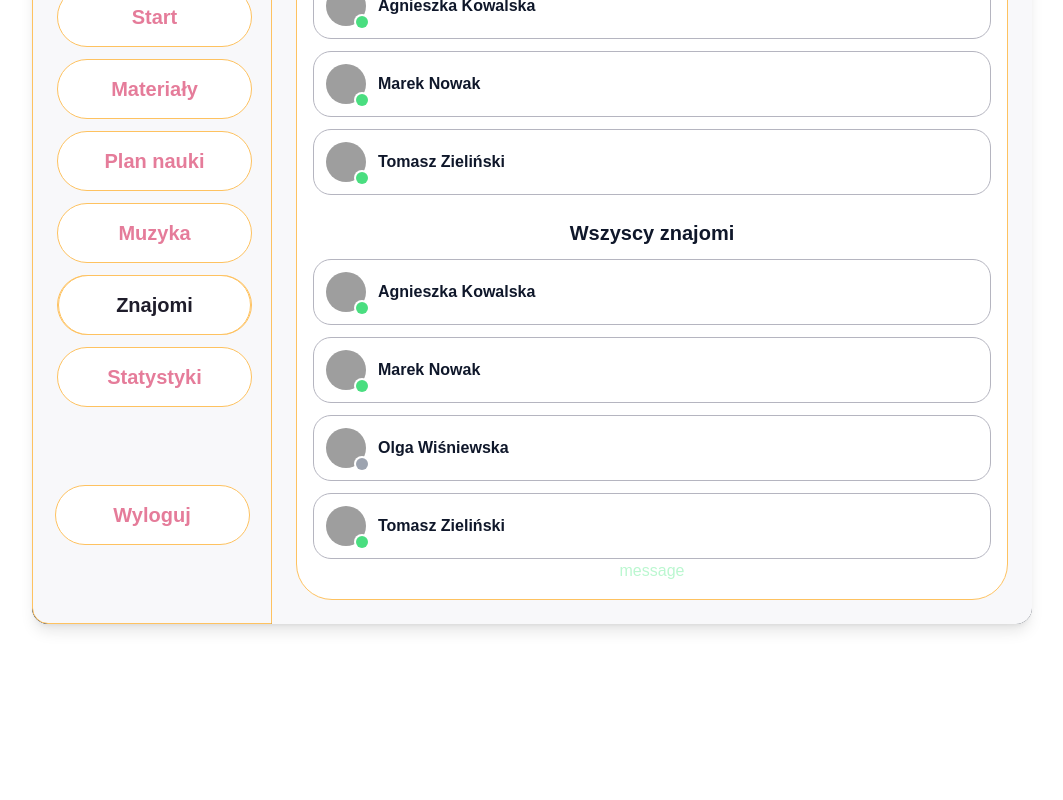
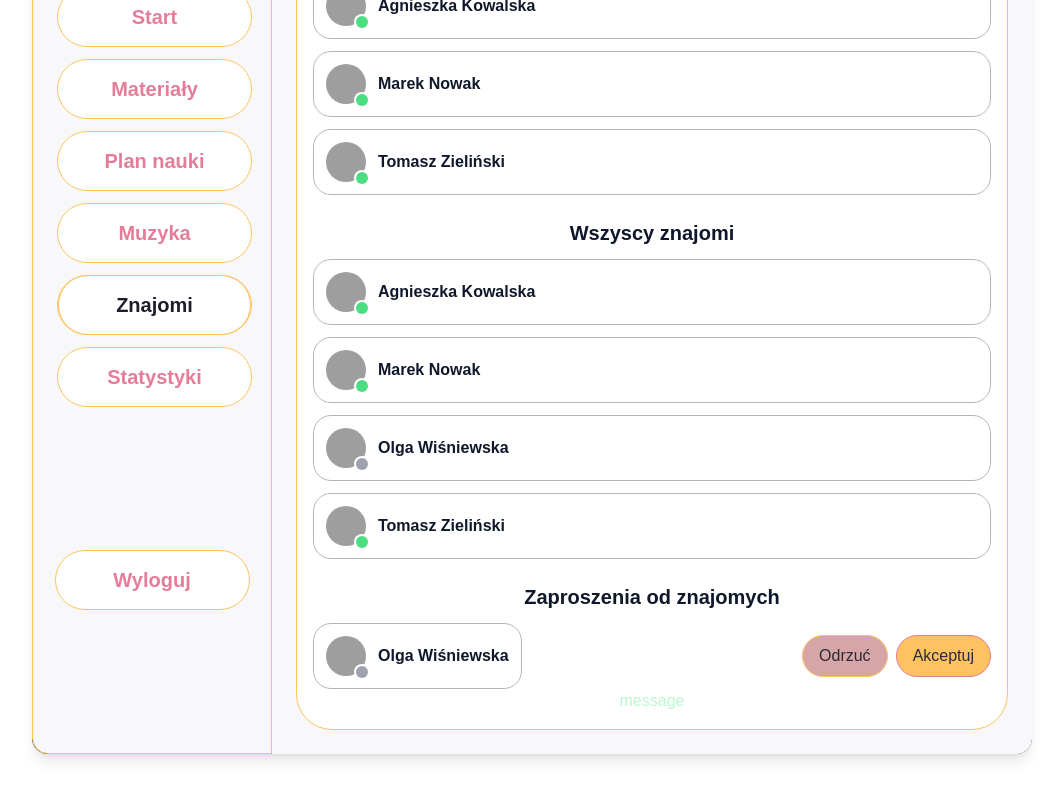
Before and after one commit to LenaKami/yt_like_unlike, a React (Vite) app in the folder player/: page /friends in a window 1280 px wide. Shown: the part 270-1070 px from the top of the page, without its empty margins (108-1171 px from the left). Before the commit the page ends 974 px from the top, so only its background shows below. Built offline with nearby package versions, Linux system fonts and the light colour scheme; grey boxes are pictures that could not be loaded.

Commit message:
zaproszenia

```diff
--- a/player/src/Pages/FriendsPage.tsx
+++ b/player/src/Pages/FriendsPage.tsx
@@ -167,6 +167,7 @@ export const FriendsPage = () => {
           )}
         </div>
 
+
         {/* WSZYSCY */}
         <div>
           <h2 className="text-xl font-semibold mb-3 text-slate-900 dark:text-slate-100">
@@ -183,6 +184,52 @@ export const FriendsPage = () => {
                 <FriendListItem key={f.id} f={f} />
               ))}
             </ul>
+          )}
+        </div>
+
+        <div>
+          <h2 className="text-xl font-semibold mb-3 text-slate-900 dark:text-slate-100">
+            Zaproszenia od znajomych
+          </h2>
+
+          {activeFriends.length === 0 ? (
+            <p className="text-slate-600 dark:text-slate-400">
+              Brak aktywnych znajomych
+            </p>
+          ) : (
+            <ul className="space-y-3">
+  {allFriends
+    .filter(f => f.id === 'm3')
+    .map(f => (
+      <li
+        key={f.id}
+        className="flex items-center justify-between gap-4"
+      >
+        {/* znajomy */}
+        <FriendListItem f={f} />
+
+        {/* przyciski */}
+        <div className="flex gap-2">
+          <button
+            type="button"
+
+            className="log-in-e px-4 py-2 font-medium"
+          >
+            Odrzuć
+          </button>
+
+          <button
+            type="submit"
+            className="log-in px-4 py-2 font-medium"
+          >
+            Akceptuj
+          </button>
+        </div>
+      </li>
+    ))}
+</ul>
+
+
           )}
         </div>
       </section>
```
